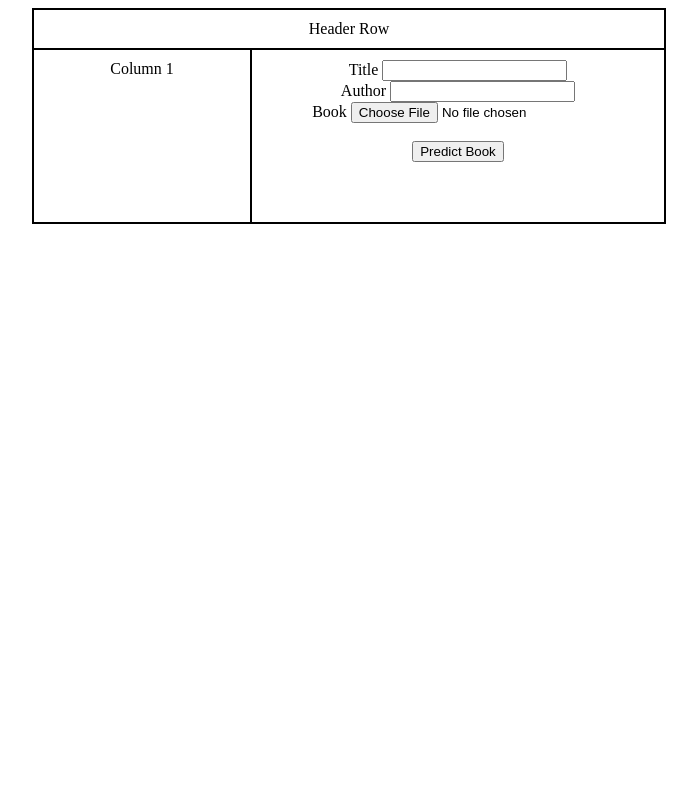
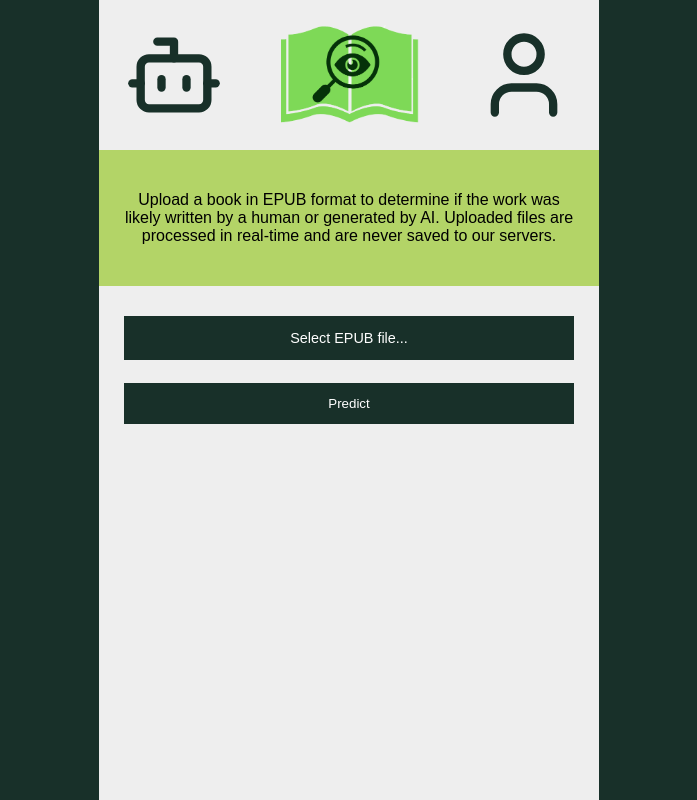
Before and after one commit to ihinckle/sim3task2, a Flask app: page / in a window 1280 px wide. Shown: the whole page, without its empty margins (291-988 px from the left). Run offline with Flask 3, Linux system fonts and the light colour scheme; parts of the project's set-up code (start-up, migrations or seed data) failed here and were passed over.

Commit message:
2025/12/27

```diff
--- a/routes/book_routes.py
+++ b/routes/book_routes.py
@@ -32,12 +32,22 @@ def predict_book():
 	if book is None:
 		return 'Epub file error'
 
+	title = book.get_metadata('DC', 'title')[0][0]
+	author = book.get_metadata('DC', 'creator')[0][0]
+
+	exists = db.session.query(Prediction).filter_by(title=title, author=author).first()
+
+	if exists:
+		return 'Submitted before'
+
 	full_text = get_book_text(book)
 	cleaned_text = text_processor.full_clean(full_text)
 
 	result = model.predict([cleaned_text])[0]
 
-	db.session.add(Prediction(title=request.form.get('title'), author=request.form.get('author'), result=result))
+	db.session.add(Prediction(title=title,
+							  author=author,
+							  result=result))
 	db.session.commit()
 
 	return render_template('prediction-response.html.j2', result=result)
--- a/static/style.css
+++ b/static/style.css
@@ -1,25 +1,72 @@
-.main-container {
-	width: 50%;
-	margin: 0 auto;
-	border: 1px solid black;
-}
-.header {
-	border: 1px solid black;
-	padding: 10px;
+body {
+	background-color: #183029;
+	font-family: Arial, sans-serif;
+	margin: 0;
 	text-align: center;
 }
-.columns-container {
+
+.sos-main {
+	width: 25%;
+	min-width: 500px;
+	min-height: 100vh;
+	margin: 0 auto;
+	background-color: #EEE;
+	padding: 0;
+}
+
+.sos-main div {
+	padding: 25px;
+}
+
+.sos-blurb {
+	background-color: #B3D467;
+}
+
+.sos-file-upload{
+	display: block;
+	background-color: #183029;
+	color: white;
+	padding: 12px;
+	margin-top: 5px;
+	cursor: pointer;
+	transition: background-color 0.3s;
+	border: 1px solid #183029;
+}
+
+.sos-submit-btn{
+	display: block;
+	background-color: #183029;
+	color: white;
+	padding: 12px;
+	margin-top: 5px;
+	cursor: pointer;
+	transition: background-color 0.3s;
+	border: 1px solid #183029;
+	width: 100%;
+}
+
+.sos-file-upload:hover,
+.sos-submit-btn:hover{
+	background-color: #B3D467;
+	color: #183029;
+	border-color: #183029;
+}
+
+.sos-file-upload input[type="file"] {
+	display: none;
+}
+
+#file-name {
+	font-size: 0.9em;
+}
+
+.result-icon {
+	width: 100px;
+	height: 100px;
+	color: #183029;
+}
+
+.tool {
 	display: flex;
+	justify-content: space-between;
 }
-.column-left {
-	flex: 1;
-	border: 1px solid black;
-	padding: 10px;
-	text-align: center;
-}
-.column-right {
-	flex: 2;
-	border: 1px solid black;
-	padding: 10px;
-	text-align: center;
-}
--- a/templates/index.html.j2
+++ b/templates/index.html.j2
@@ -4,38 +4,41 @@
 		<meta charset="UTF-8">
 		<title>Two Column Layout with Header</title>
 		<link rel="stylesheet" href="{{ url_for('static', filename='style.css') }}">
-		<script src="{{ url_for('static', filename='index.js') }}" defer></script>
 		<script src="https://unpkg.com/htmx.org@2.0.3"></script>
+		<script src="https://unpkg.com/lucide@latest"></script>
 	</head>
 	<body>
-		<div class="main-container">
-			<div class="header">Header Row</div>
-			<div class="columns-container">
-				<div class="column-left">Column 1</div>
-				<div class="column-right">
+		<div class="sos-main">
+			<div class="tool">
+				<i data-lucide="bot" class="result-icon"></i>
+
+				 <img src="{{ url_for('static', filename='logo.png') }}" alt="Logo" height="100">
+
+				<i data-lucide="user" class="result-icon"></i>
+			</div>
+
+			<div class="sos-blurb">
+				<p>
+					Upload a book in EPUB format to determine if the work was likely written by a human or generated by
+					AI. Uploaded files are processed in real-time and are never saved to our servers.
+				</p>
+			</div>
+
+			<div class="interactive">
 				<form hx-post="/predict-book"
 					  hx-target="#result"
 					  hx-indicator="#loading-spinner"
 					  hx-on-htmx-before-request="document.getElementById('result').innerHTML = ''"
 					  enctype="multipart/form-data">
-						<label style="display: block; width: 100%">
-							Title
-							<input type="text" name="title" required>
-						</label>
-
-						<label style="display: block; width: 100%">
-							Author
-							<input type="text" name="author" required>
-						</label>
-
-						<label style="display: block; width: 100%">
-							Book
-							<input type="file" name="book" required>
+					<label class="sos-file-upload">
+						<input type="file" name="book" required
+							onchange="document.getElementById('file-name').innerText = this.files[0].name"/>
+						<span id="file-name">Select EPUB file...</span>
 					</label>
 
 					<br />
 
-						<input type="submit" value="Predict Book">
+					<input type="submit" class="sos-submit-btn" value="Predict">
 				</form>
 
 				<div id="loading-spinner" class="htmx-indicator">
@@ -46,6 +49,15 @@
 				<div id="result"></div>
 			</div>
 		</div>
-		</div>
 	</body>
+
+	<script>
+		document.body.addEventListener('htmx:afterSettle', () => {
+			lucide.createIcons();
+		});
+
+		document.addEventListener('DOMContentLoaded', () => {
+			lucide.createIcons();
+		});
+	</script>
 </html>
```
Also changed, not shown: static/logo.png (added), 1 other file. Lines whose indentation alone changed are shown as unchanged.
